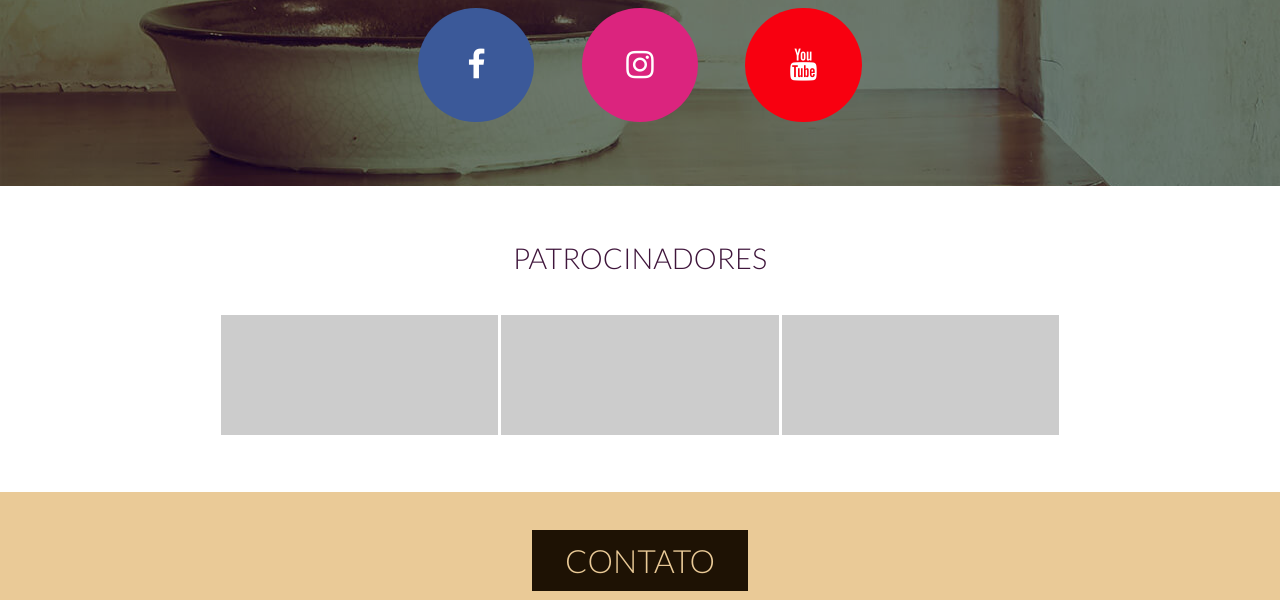
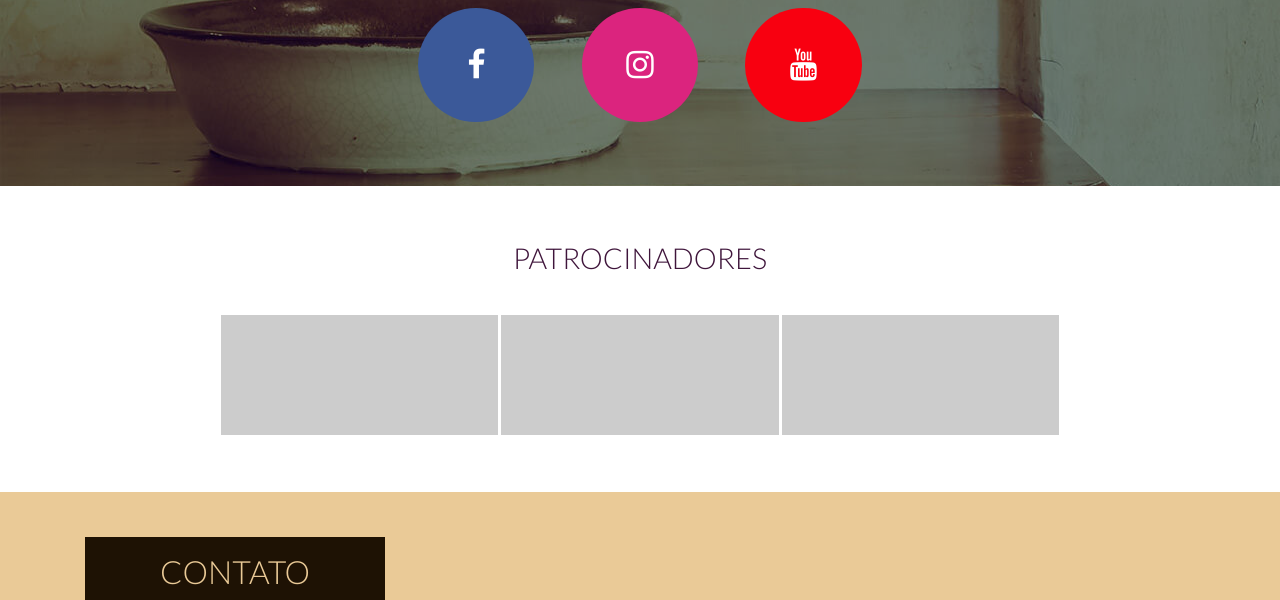
Before and after one commit to martins160/mulherrenovada, a plain HTML site: page index.html in a window 1280 px wide. Shown: the part 2968-3568 px from the top of the page. Drawn offline with Linux system fonts and the light colour scheme; some packages are replaced by stand-ins of ours; a script that the page names is missing.

Commit message:
Add files via upload

```diff
--- a/index.html
+++ b/index.html
@@ -216,7 +216,7 @@
 	<div class="container">
 		<div class="row">
 			<div class="col-md-12 contato-title wow fadeInDown">
-				<span class="contt">CONTATO</span>
+				<div class="contt">CONTATO</div>
 			</div>
 		</div>
 		<div class="row contato-flex">
```
